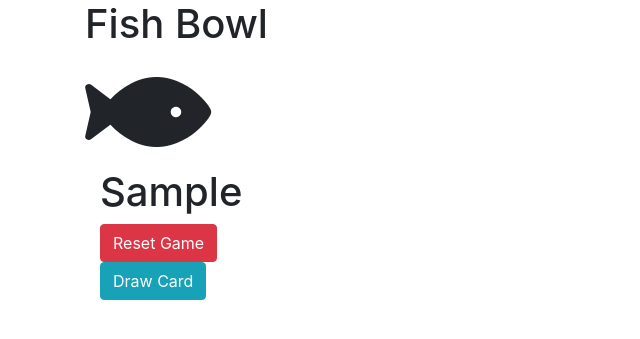
After one commit to sjbrooks/Fishbowl-Game, a Flask app: page /draw-card in a window 1280 px wide. The commit adds this page. Shown: the top 339 px of the page, without its empty margins (0-640 px from the left). Run offline with Flask 2, Linux system fonts and the light colour scheme; tables that the repository leaves empty hold one stand-in row (values such as "Sample post"); data that the repository does not hold is empty; parts of the project's set-up code (start-up, migrations or seed data) failed here and were passed over; some libraries are stand-ins or nearby versions.

Commit message:
adding almost working game with two tables. You pick from the first at random and add that to the second, then remove that instance from the first table. Switch tables when the one you're pulling from runs out of phrases. Bug in the switching function

```diff
--- a/app.py
+++ b/app.py
@@ -1,6 +1,7 @@
 import os
 
 from flask import Flask, render_template, request, flash, redirect
+from random import choice
 
 # revisit for authentication
 # from flask import session, g
@@ -8,11 +9,14 @@ from flask import Flask, render_template, request, flash, redirect
 from flask_debugtoolbar import DebugToolbarExtension
 
 from forms import PhraseForm
-from models import db, connect_db, Phrase
+from models import db, connect_db, Phrase, DrawnPhrase
 from secrets import SECRET_KEY
 
 # Come back to idea of authentication later
 # CURR_USER_KEY = "curr_user"
+
+CURR_MODEL = Phrase
+OTHER_MODEL = DrawnPhrase
 
 app = Flask(__name__)
 
@@ -32,6 +36,13 @@ db.create_all()
 
 # revisit techniques to "dry up" some of this repetition
 # in pulling values from the form
+
+
+def switch_models():
+    OTHER_MODEL = CURR_MODEL
+    CURR_MODEL = (DrawnPhrase if CURR_MODEL == Phrase else Phrase)
+
+
 @app.route('/', methods=['GET', 'POST'])
 def homepage():
     """
@@ -63,3 +74,39 @@ def reset_game():
     db.session.commit()
 
     return redirect('/')
+
+
+@app.route('/start-game')
+def start_game():
+    """
+    Starts the game by rendering a new page that doesn't have a submit button
+    but has a new button that allows you to draw a card
+    """
+
+    return render_template('draw-card.html')
+
+
+@app.route('/draw-card')
+def draw_card():
+    """
+    Picks a random card from database, add it to another table (drawn_cards),
+    and remove it from the current table (phrases).
+    """
+
+    if db.session.query(CURR_MODEL).count() == 0:
+        switch_models()
+
+    rand_phrase = choice(CURR_MODEL.query.all())
+
+    phrase = OTHER_MODEL(phrase=rand_phrase.phrase)
+    phrase_curr_model = CURR_MODEL.query.filter(CURR_MODEL.phrase == phrase.phrase).one()
+
+    print("\n\n\n\nthe phrase from the current model is", phrase_curr_model.phrase)
+
+    db.session.add(phrase)
+    db.session.commit()
+
+    db.session.delete(phrase_curr_model)
+    db.session.commit()
+
+    return render_template('draw-card.html', phrase=phrase_curr_model)
--- a/models.py
+++ b/models.py
@@ -33,3 +33,20 @@ class Phrase(db.Model):
 
     def __repr__(self):
         return f"<Like #{self.id}: {self.phrase}>"
+
+
+class DrawnPhrase(db.Model):
+    """DrawnPhrase class."""
+
+    __tablename__ = 'drawn_cards'
+
+    id = db.Column(
+        db.Integer,
+        primary_key=True
+    )
+
+    phrase = db.Column(db.Text,
+                       nullable=False)
+
+    def __repr__(self):
+        return f"<Like #{self.id}: {self.phrase}>"
--- /dev/null
+++ b/templates/draw-card.html
@@ -0,0 +1,21 @@
+{% extends 'base.html' %}
+
+{% block headline %}
+Fish Bowl
+{% endblock %}
+
+{% block content %}
+
+<h1>
+  {{ phrase.phrase }}
+</h1>
+
+<form action="/reset-game" method="get">
+  <button type="submit" class="btn btn-danger">Reset Game</button>
+</form>
+
+<form action="/draw-card" method="get">
+  <button type="submit" class="btn btn-info">Draw Card</button>
+</form>
+
+{% endblock %}
--- a/templates/phrase-form.html
+++ b/templates/phrase-form.html
@@ -28,4 +28,7 @@ Fish Bowl
   <button type="submit" class="btn btn-danger">Reset Game</button>
 </form>
 
+<form action="/start-game" method="get">
+  <button type="submit" class="btn btn-info">Start Game</button>
+</form>
 {% endblock %}
```
